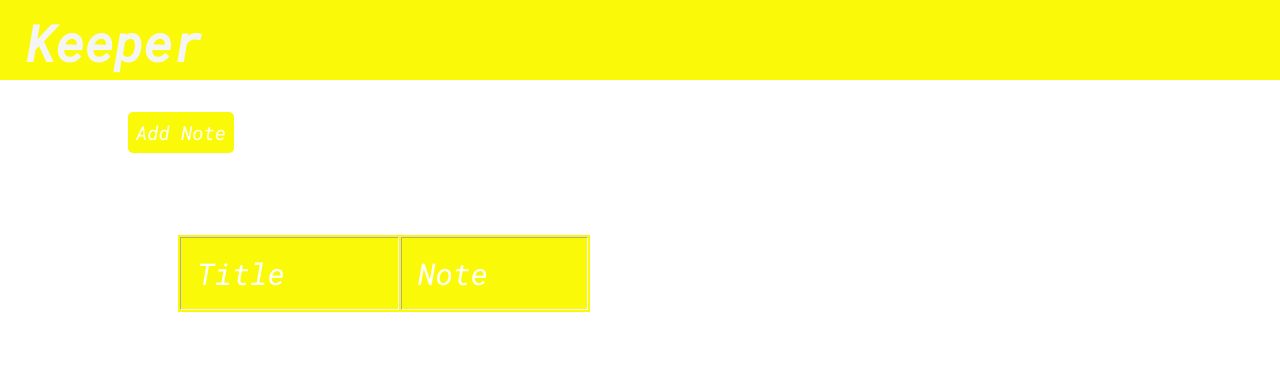
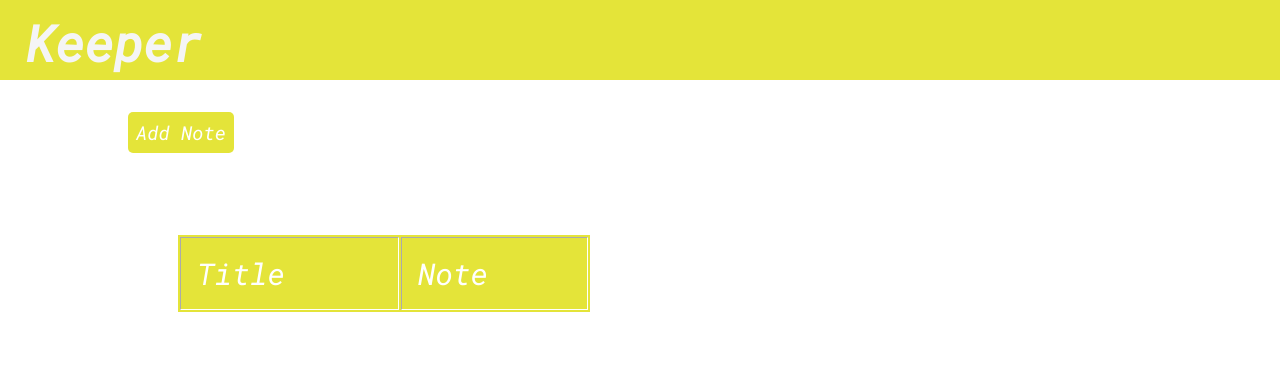
Before and after one commit to yashg-116/NotesMaker, a plain HTML site: page index.html in a window 1280 px wide. Drawn offline with Linux system fonts and the light colour scheme.

Commit message:
update css

```diff
--- a/style.css
+++ b/style.css
@@ -13,7 +13,7 @@ a {
   display: flex;
   height: 80px;
   width: 100%;
-  background-color: rgb(250, 250, 8);
+  background-color: rgb(228, 228, 57);
 }
 h1 {
   font-size: 50px;
@@ -24,7 +24,7 @@ h1 {
 }
 .add-note {
   position: relative;
-  background-color: rgb(250, 250, 8);
+  background-color: rgb(228, 228, 57);
   color: white;
   width: 8rem;
   padding: 0.5rem;
@@ -55,7 +55,7 @@ input {
   background: transparent;
   border: none;
   border-bottom: 1px solid #ffffff;
-  color: rgb(250, 250, 8);
+  color: rgb(228, 228, 57);
   font-size: 30px;
 }
 h1 {
@@ -103,7 +103,7 @@ h1 {
   position: relative;
   width: 40%;
   left: 10%;
-  background: rgb(250, 250, 8);
+  background: rgb(228, 228, 57);
   top: 10%;
   border: 50px solid white;
   border-radius: 15px;
```
